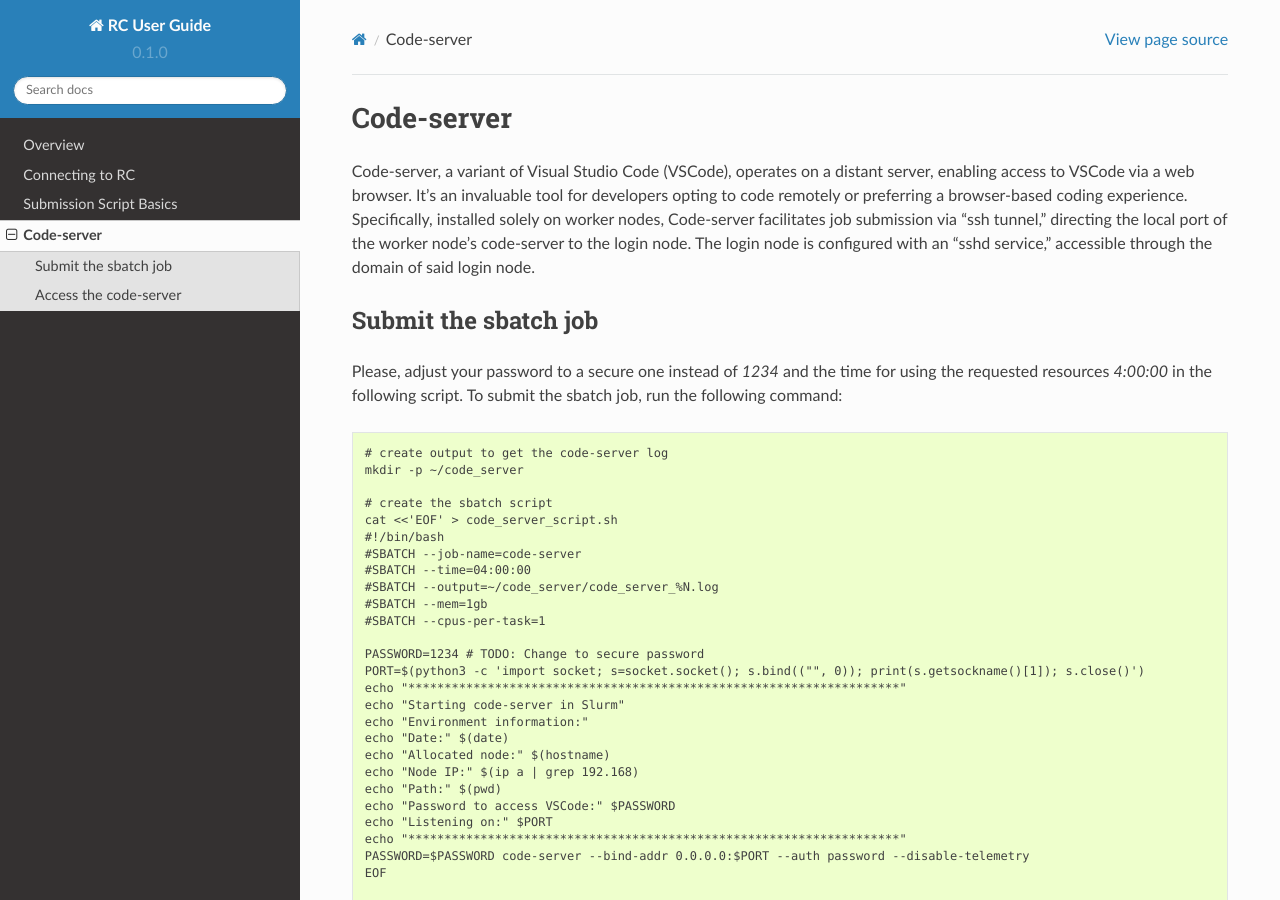
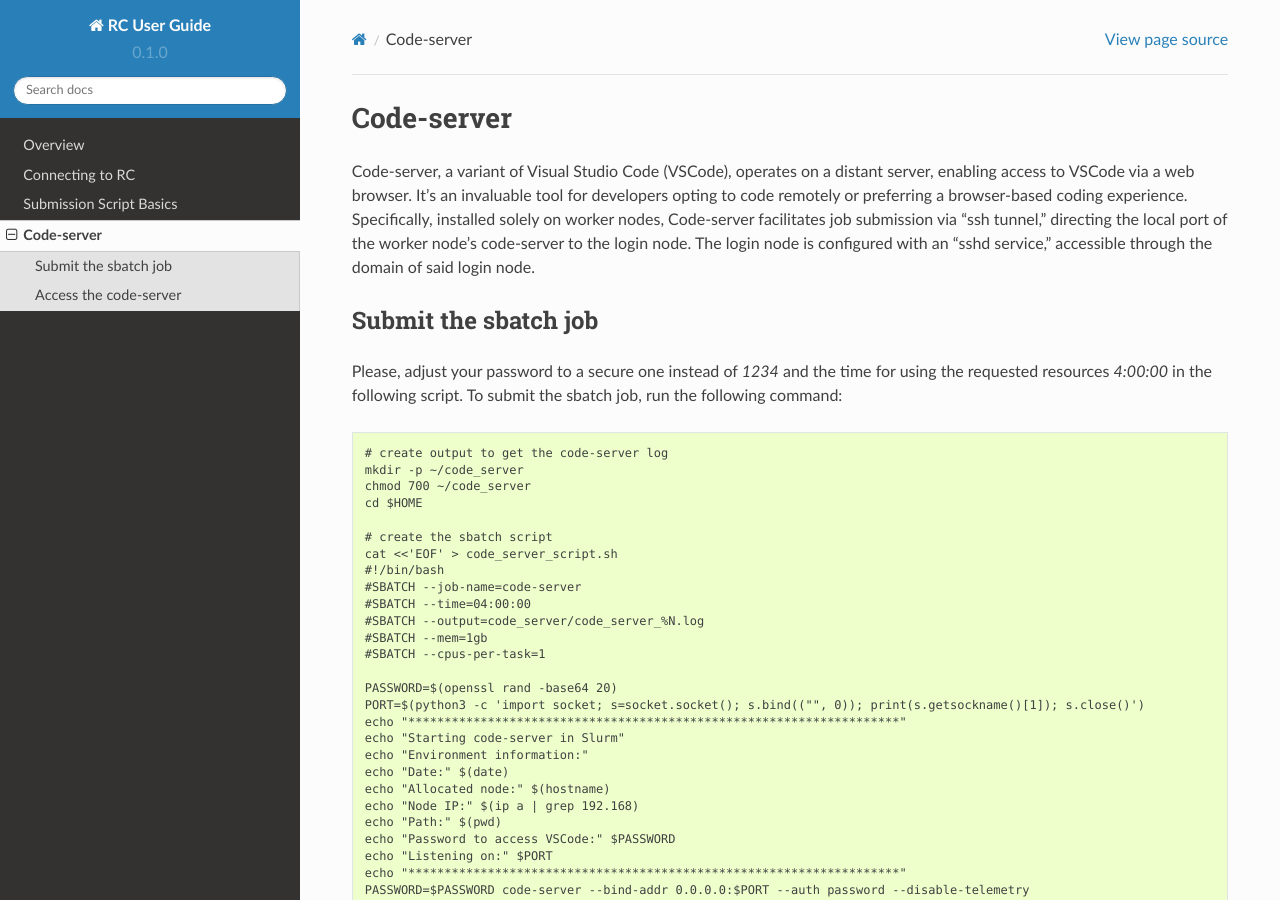
Before and after one commit to giangbioinformatics/slurm-hpc-for-bioinformatics-tutorial, a Sphinx documentation site: the page built from docs/source/code-server.rst, in a window 1280 px wide and 900 px high. Built offline with Sphinx 7.4.7 and the Read the Docs theme 2.0.0, drawn with Linux system fonts in a browser that asks for light colours; some of the changed text lies outside the part shown.

Commit message:
Add auto pw, chmod mode log

```diff
--- a/docs/source/code-server.rst
+++ b/docs/source/code-server.rst
@@ -10,17 +10,19 @@ To submit the sbatch job, run the following command::
 
     # create output to get the code-server log
     mkdir -p ~/code_server
+    chmod 700 ~/code_server
+    cd $HOME
 
     # create the sbatch script
     cat <<'EOF' > code_server_script.sh
     #!/bin/bash
     #SBATCH --job-name=code-server
     #SBATCH --time=04:00:00
-    #SBATCH --output=~/code_server/code_server_%N.log
+    #SBATCH --output=code_server/code_server_%N.log
     #SBATCH --mem=1gb
     #SBATCH --cpus-per-task=1
 
-    PASSWORD=1234 # TODO: Change to secure password
+    PASSWORD=$(openssl rand -base64 20)
     PORT=$(python3 -c 'import socket; s=socket.socket(); s.bind(("", 0)); print(s.getsockname()[1]); s.close()')
     echo "********************************************************************"
     echo "Starting code-server in Slurm"
```
